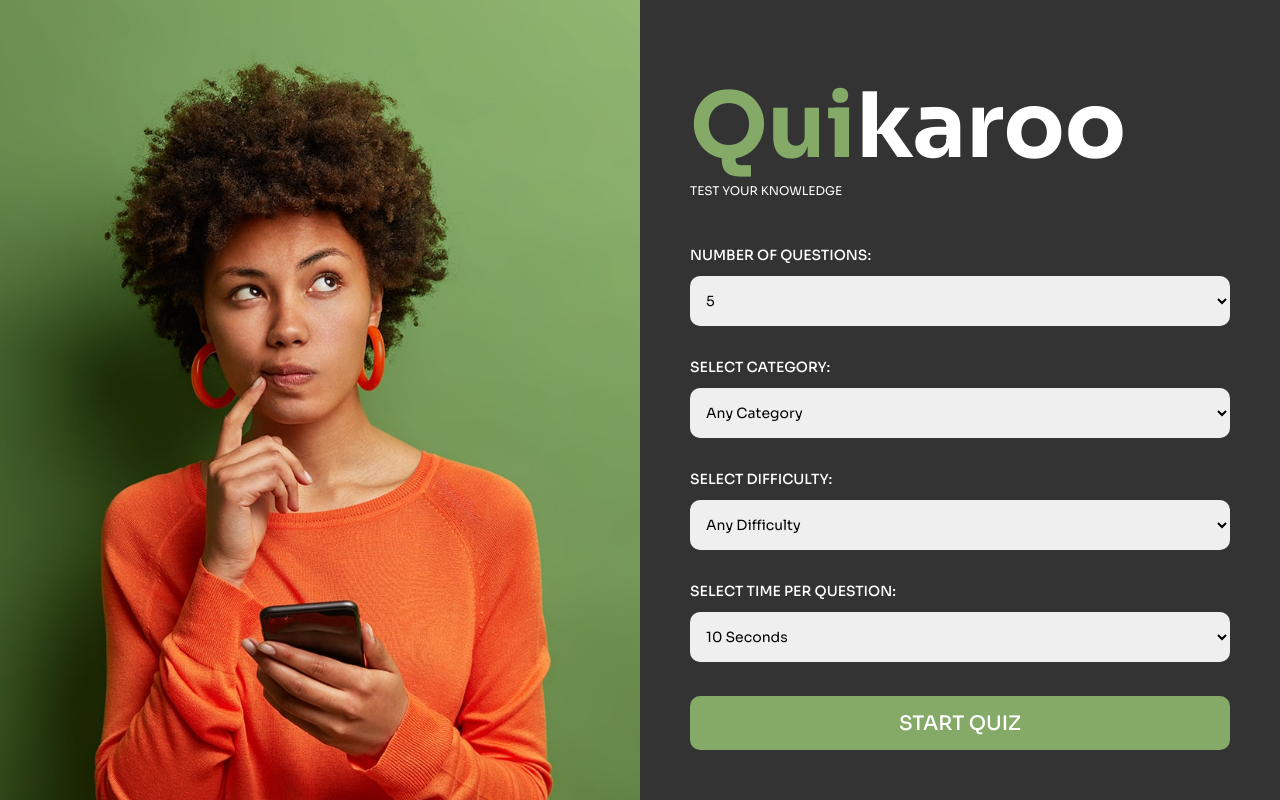
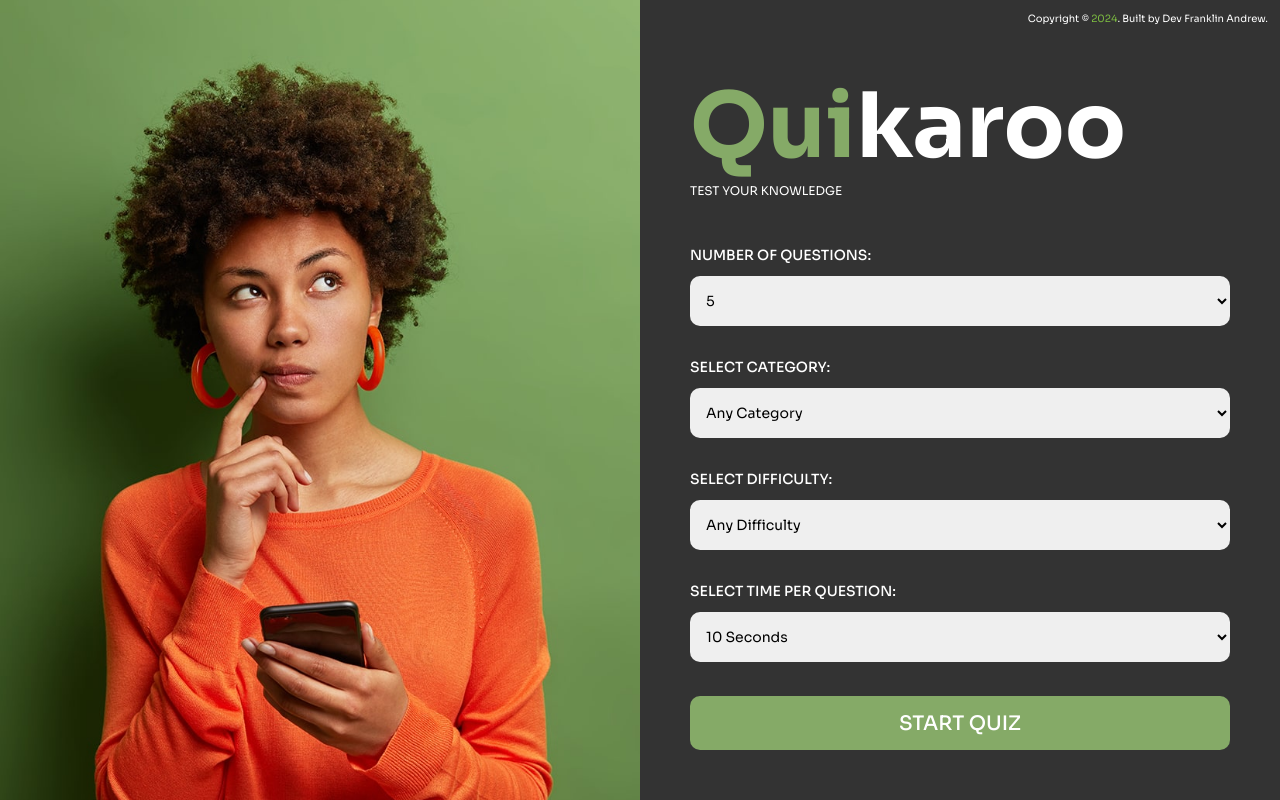
Before and after one commit to DevFranklinAndy/Quikaroo---Quiz-App, a plain HTML site: page index.html in a window 1280 px wide. Drawn offline with Linux system fonts and the light colour scheme.

Commit message:
Added Copyright to this project

```diff
--- a/index.html
+++ b/index.html
@@ -143,5 +143,6 @@
         </section>
       </article>
     </main>
+    <footer>Copyright &copy; <span class="year"></span>. Built by Dev Franklin Andrew.</footer>
   </body>
 </html>
--- a/script.js
+++ b/script.js
@@ -278,3 +278,9 @@ btnNext.addEventListener('click', goToNextQuestion);
 
 // Restart the Quiz
 btnRestart.addEventListener('click', init);
+
+//////////////////////////////////////////////////////
+// Automically set current year of the project
+
+const currentYear = new Date().getFullYear();
+document.querySelector('.year').textContent = currentYear;
--- a/style.css
+++ b/style.css
@@ -26,7 +26,9 @@ html {
   grid-template-columns: 1fr 1fr;
   background-color: #333;
   min-height: 100vh;
+  position: relative;
 }
+
 
 .container figure {
   background-image: url(./img/side-img.jpg);
@@ -294,6 +296,19 @@ html {
   font-weight: 700;
 }
 
+/* Footer */
+footer {
+  position: absolute;
+  top: 0;
+  right: 0;
+  color: #fff;
+  padding: 1.2rem;
+}
+
+footer span {
+  color: #7cbb41;
+}
+
 /* Breakpoints */
 
 /* Small Desktop: 1104px */
```
